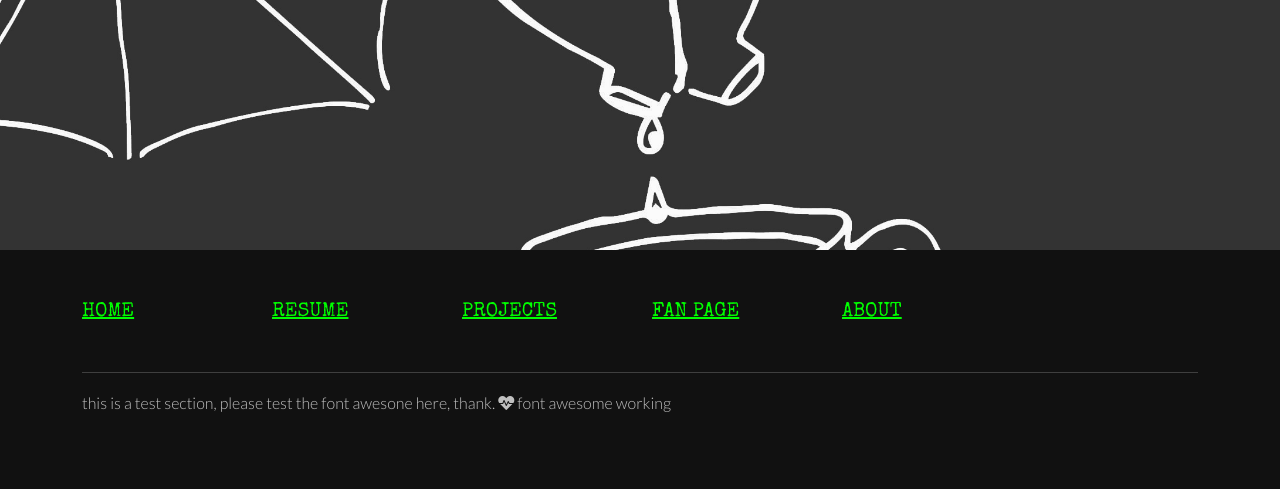
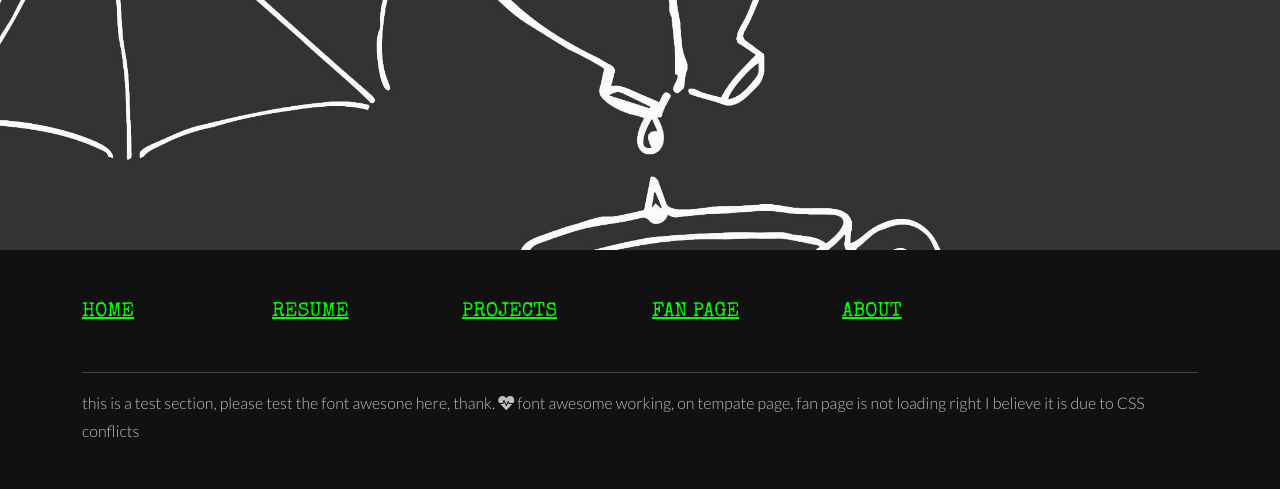
Before and after one commit to virtualpilotlight/new_website, a plain HTML site: page template.html in a window 1280 px wide. Shown: the part 250-739 px from the top of the page. Drawn offline with nearby package versions, Linux system fonts and the light colour scheme.

Commit message:
font awesome not working in fan_site.html

```diff
--- a/template.html
+++ b/template.html
@@ -85,7 +85,7 @@
 		<div class="row">
 			<div>
 				<p>this is a test section, please test the font awesone here, thank.
-					<i class="fa fa-heartbeat" aria-hidden="true"></i> font awesome working</p>
+					<i class="fa fa-heartbeat" aria-hidden="true"></i> font awesome working, on tempate page, fan page is not loading right I believe it is due to CSS conflicts</p>
 			</div>
 
 		</div>
```
